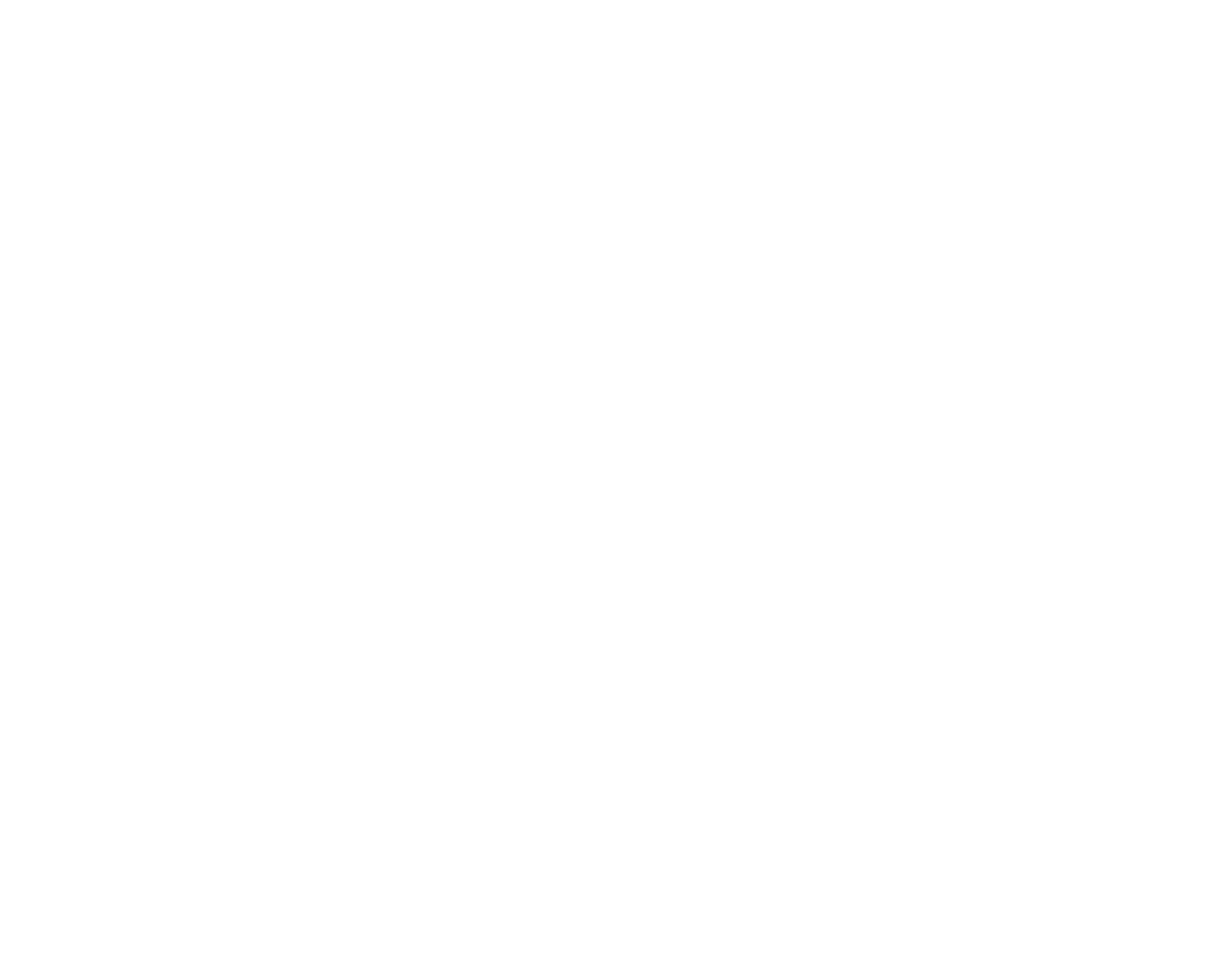
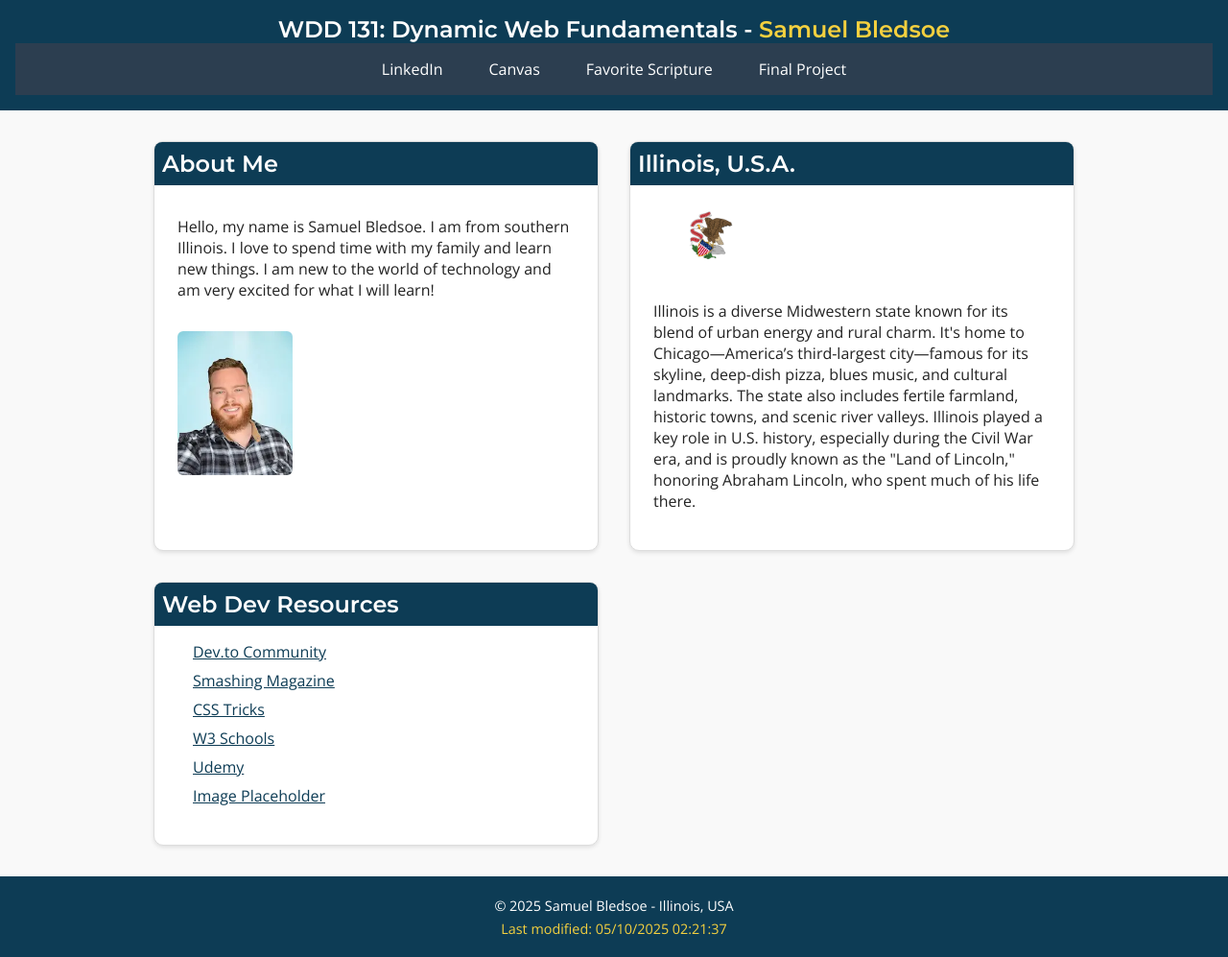
Before and after one commit to samuelbledsoe/wdd131, a plain HTML site: page index.html in a window 1280 px wide. Shown: the whole page at 96% size. Before the commit the page ends 800 px from the top, so only its background shows below. Drawn offline with nearby package versions, Linux system fonts and the light colour scheme.

Commit message:
First change

```diff
--- a/index.html
+++ b/index.html
@@ -1,11 +1,63 @@
 <!DOCTYPE html>
 <html lang="en">
 <head>
-    <meta charset="UTF-8">
-    <meta name="viewport" content="width=device-width, initial-scale=1.0">
-    <title>WDD = 131</title>
+  <meta charset="UTF-8" />
+  <meta name="viewport" content="width=device-width, initial-scale=1.0" />
+  <meta name="description" content="WDD 131 – Dynamic Web Fundamentals | Samuel Bledsoe | Personal course landing page with resources and project information" />
+  <meta name="author" content="Samuel Bledsoe" />
+  <title>WDD 131 – Dynamic Web Fundamentals - Samuel Bledsoe</title>
+  <link rel="stylesheet" href="styles/base.css" />
+  <link href="https://fonts.googleapis.com/css2?family=Open+Sans&family=Montserrat:wght@600&display=swap" rel="stylesheet" />
+  <script src="scripts/getdates.js" defer></script>
 </head>
 <body>
+  <header>
+    <h1>WDD 131: Dynamic Web Fundamentals - <span class="highlight">Samuel Bledsoe</span></h1>
+    <nav>
+      <a href="https://www.linkedin.com/in/samuelbledsoe/">LinkedIn</a>
+      <a href="https://byupw.instructure.com/">Canvas</a>
+      <a href="https://www.churchofjesuschrist.org/study/scriptures/ot/isa/41.title_number1,p10?lang=eng">Favorite Scripture</a>
+      <a href="#">Final Project</a>
+    </nav>
+  </header>
 
+  <main>
+    <section class="card">
+      <h2>About Me</h2>
+      <div class="about-content">
+        <div>
+          <p>Hello, my name is Samuel Bledsoe. I am from southern Illinois. I love to spend time with my family and learn new things. I am new to the world of technology and am very excited for what I will learn!</p>
+        </div>
+        <img src="images/profile.webp" alt="Your Profile Image" />
+      </div>
+    </section>
+
+    <section class="card">
+      <h2>Illinois, U.S.A.</h2>
+      <div class="about-content">
+        <img src="images/flag.jpg" alt="Illinois Flag Image" />
+        <div>
+          <p>Illinois is a diverse Midwestern state known for its blend of urban energy and rural charm. It's home to Chicago—America’s third-largest city—famous for its skyline, deep-dish pizza, blues music, and cultural landmarks. The state also includes fertile farmland, historic towns, and scenic river valleys. Illinois played a key role in U.S. history, especially during the Civil War era, and is proudly known as the "Land of Lincoln," honoring Abraham Lincoln, who spent much of his life there.</p>
+        </div>
+      </div>
+    </section>
+
+    <section class="card">
+      <h2>Web Dev Resources</h2>
+      <ul class="resources">
+        <li><a href="#">Dev.to Community</a></li>
+        <li><a href="#">Smashing Magazine</a></li>
+        <li><a href="#">CSS Tricks</a></li>
+        <li><a href="#">W3 Schools</a></li>
+        <li><a href="#">Udemy</a></li>
+        <li><a href="#">Image Placeholder</a></li>
+      </ul>
+    </section>
+  </main>
+
+  <footer>
+    <p>&copy; <span id="currentyear"></span> Samuel Bledsoe - Illinois, USA</p>
+    <p id="lastModified"></p>
+  </footer>
 </body>
 </html>
--- /dev/null
+++ b/scripts/getdates.js
@@ -0,0 +1,5 @@
+// Set the current year
+document.querySelector("#currentyear").textContent = new Date().getFullYear();
+
+// Set the last modified date
+document.querySelector("#lastModified").textContent = `Last modified: ${document.lastModified}`;
--- /dev/null
+++ b/styles/base.css
@@ -0,0 +1,121 @@
+/* Base page styles */
+body {
+  margin: 0;
+  font-family: 'Open Sans', sans-serif;
+  background-color: #f9f9f9;
+  color: #222;
+}
+
+/* Header styles */
+header {
+  background-color: #0d3c55;
+  color: white;
+  padding: 1rem;
+  text-align: center;
+}
+
+header h1 {
+  margin: 0;
+  font-family: 'Montserrat', sans-serif;
+  font-size: 1.5rem;
+}
+
+.highlight {
+  color: #f4d03f;
+}
+
+/* Navigation bar */
+nav {
+  background-color: #2c3e50;
+  display: flex;
+  justify-content: center;
+  flex-wrap: wrap;
+  gap: 1rem;
+  padding: 0.5rem 0;
+}
+
+nav a {
+  color: white;
+  text-decoration: none;
+  padding: 0.5rem 1rem;
+  transition: background-color 0.3s ease;
+  border-radius: 4px;
+}
+
+nav a:hover {
+  background-color: #1abc9c;
+}
+
+/* Main content grid */
+main {
+  display: grid;
+  grid-template-columns: repeat(auto-fit, minmax(300px, 1fr));
+  gap: 2rem;
+  max-width: 960px;
+  margin: 2rem auto;
+  padding: 0 1rem;
+}
+
+/* Card component */
+.card {
+  background: white;
+  border: 1px solid #ddd;
+  border-radius: 10px;
+  padding: 1.5rem;
+  box-shadow: 0 2px 4px rgba(0, 0, 0, 0.1);
+}
+
+.card h2 {
+  background-color: #0d3c55;
+  color: white;
+  padding: 0.5rem;
+  border-radius: 8px 8px 0 0;
+  margin: -1.5rem -1.5rem 1rem -1.5rem;
+  font-family: 'Montserrat', sans-serif;
+}
+
+/* Image & text pairing */
+.about-content {
+  display: flex;
+  gap: 1rem;
+  align-items: flex-start;
+  flex-wrap: wrap;
+}
+
+.about-content img {
+  max-width: 120px;
+  border-radius: 6px;
+}
+
+/* Resource list */
+.resources {
+  list-style: none;
+  padding-left: 1rem;
+}
+
+.resources li {
+  margin-bottom: 0.5rem;
+}
+
+.resources a {
+  color: #0d3c55;
+  text-decoration: underline;
+}
+
+/* Footer styles */
+footer {
+  background-color: #0d3c55;
+  color: white;
+  text-align: center;
+  padding: 1rem;
+  font-size: 0.9rem;
+  margin-top: 2rem;
+}
+
+footer p {
+  margin: 0.3rem;
+}
+
+#lastModified {
+  color: #f4d03f;
+}
```
Also changed, not shown: images/flag.jpg (added), images/profile.webp (added).
